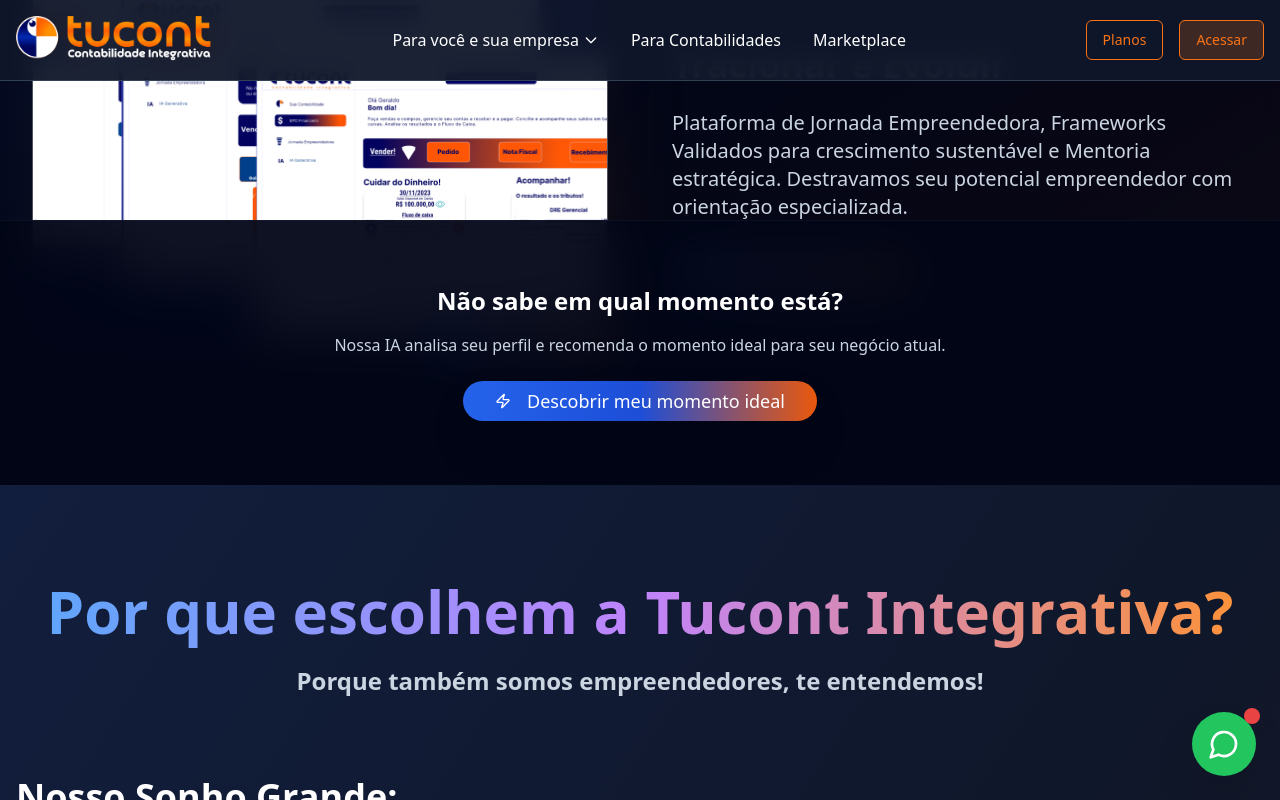
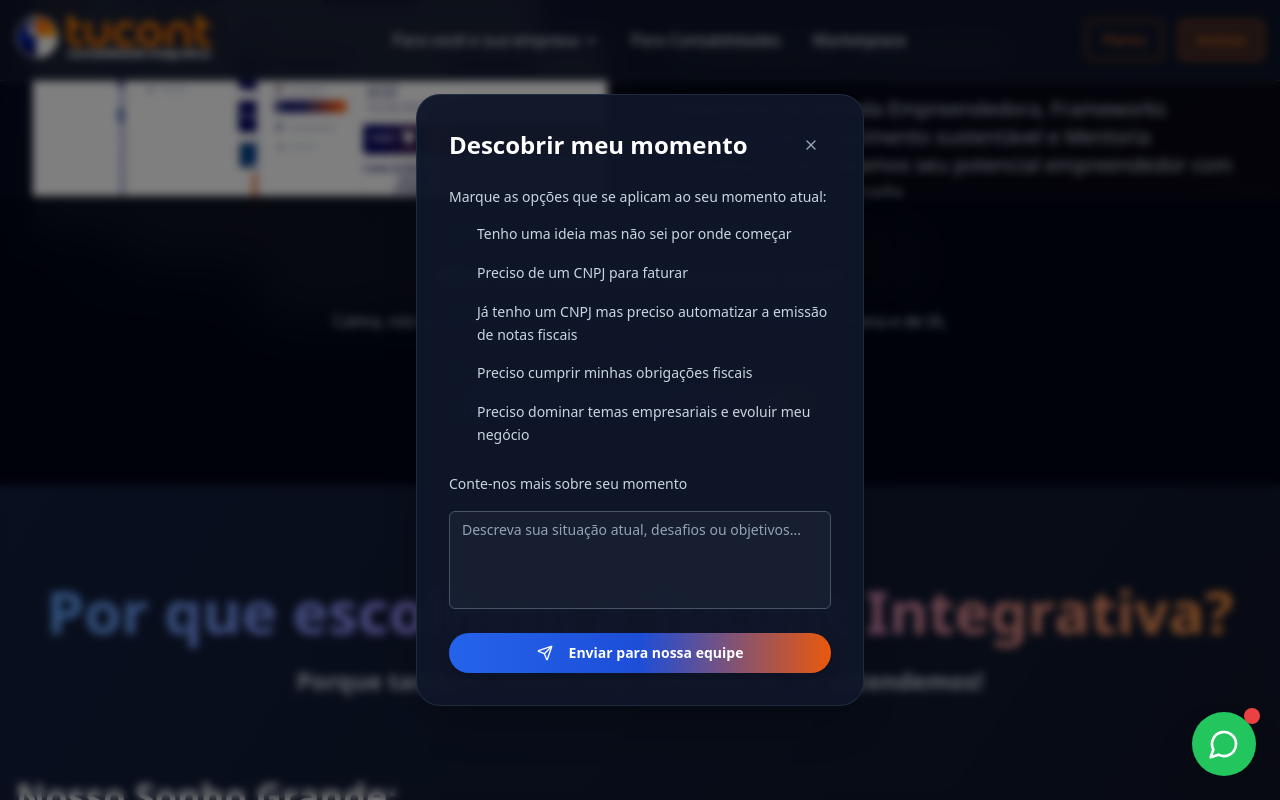
Before and after one commit to 9isnaldo/tucont, a React (Vite) app: page / in a window 1280 px wide. Both pictures are taken after a click on the button "Descobrir meu momento ideal". Shown: the part 6113-6913 px from the top of the page. Built offline with nearby package versions, Linux system fonts and the light colour scheme.

Commit message:
Refactor Growth Models Section
- Updated text and removed buttons from cards.
- Modified the bottom CTA and implemented a modal with questions.

```diff
--- a/src/components/sections/GrowthModelsSection.tsx
+++ b/src/components/sections/GrowthModelsSection.tsx
@@ -1,9 +1,11 @@
 import { useState, useEffect } from "react";
 import { Button } from "@/components/ui/button";
 import { ArrowRight, Zap } from "lucide-react";
+import { MomentDiscoveryModal } from "@/components/ui/moment-discovery-modal";
 
 const GrowthModelsSection = () => {
   const [activeStep, setActiveStep] = useState(0);
+  const [isModalOpen, setIsModalOpen] = useState(false);
 
   const businessSteps = [
     {
@@ -105,7 +107,7 @@ const GrowthModelsSection = () => {
               </span>
             </h2>
             <p className="text-lg md:text-xl text-slate-300 max-w-4xl mx-auto leading-relaxed">
-              Momento de <span className="font-semibold text-blue-400">Criar e Validar</span>,
+              <span className="font-semibold text-blue-400">Criar e Validar</span>,
               <span className="font-semibold text-orange-400"> Regularizar</span>,
               <span className="font-semibold text-blue-400"> Vender e Emitir Notas</span>,
               <span className="font-semibold text-orange-400"> Cuidar do Fisco</span>,
@@ -145,9 +147,6 @@ const GrowthModelsSection = () => {
                       {step.id === 4 && (
                         <div className="absolute inset-0 bg-gradient-to-br from-white/5 via-transparent to-white/5 rounded-2xl"></div>
                       )}
-                    </div>
-                    <div className="absolute -bottom-4 -right-4 bg-gradient-to-r from-blue-500 to-orange-500 text-white px-4 py-2 lg:px-6 lg:py-3 rounded-full font-bold shadow-lg text-sm lg:text-base">
-                      {step.title}
                     </div>
                   </div>
                 </div>
@@ -216,10 +215,10 @@ const GrowthModelsSection = () => {
             Não sabe em qual momento está?
           </h3>
           <p className="text-slate-300 mb-6 text-sm lg:text-base">
-            Nossa IA analisa seu perfil e recomenda o momento ideal para seu negócio atual.
+            Calma, nós te ajudamos. Conte-nos um pouco, que nossa equipe humana e de IA, recomendará.
           </p>
           <Button
-            onClick={() => window.open(`https://wa.me/5511999999999?text=${encodeURIComponent("Quero descobrir em qual momento meu negócio está")}`, '_blank')}
+            onClick={() => setIsModalOpen(true)}
             className="bg-gradient-to-r from-blue-600 via-blue-700 to-orange-600 hover:from-blue-700 hover:via-blue-800 hover:to-orange-700 text-white px-6 py-3 lg:px-8 lg:py-4 text-base lg:text-lg rounded-full shadow-2xl hover:shadow-blue-500/20 transform hover:scale-105 transition-all duration-300"
           >
             <Zap className="w-4 h-4 lg:w-5 lg:h-5 mr-2" />
@@ -227,6 +226,11 @@ const GrowthModelsSection = () => {
           </Button>
         </div>
       </div>
+
+      <MomentDiscoveryModal
+        isOpen={isModalOpen}
+        onClose={() => setIsModalOpen(false)}
+      />
     </section>
   );
 };
--- /dev/null
+++ b/src/components/ui/moment-discovery-modal.tsx
@@ -0,0 +1,108 @@
+import { useState } from "react";
+import { Button } from "@/components/ui/button";
+import { Checkbox } from "@/components/ui/checkbox";
+import { Textarea } from "@/components/ui/textarea";
+import { Label } from "@/components/ui/label";
+import { X, Send } from "lucide-react";
+
+interface MomentDiscoveryModalProps {
+  isOpen: boolean;
+  onClose: () => void;
+}
+
+export const MomentDiscoveryModal = ({ isOpen, onClose }: MomentDiscoveryModalProps) => {
+  const [selectedOptions, setSelectedOptions] = useState<string[]>([]);
+  const [additionalInfo, setAdditionalInfo] = useState("");
+
+  const options = [
+    "Tenho uma ideia mas não sei por onde começar",
+    "Preciso de um CNPJ para faturar",
+    "Já tenho um CNPJ mas preciso automatizar a emissão de notas fiscais",
+    "Preciso cumprir minhas obrigações fiscais",
+    "Preciso dominar temas empresariais e evoluir meu negócio"
+  ];
+
+  const handleOptionChange = (option: string, checked: boolean) => {
+    if (checked) {
+      setSelectedOptions([...selectedOptions, option]);
+    } else {
+      setSelectedOptions(selectedOptions.filter(item => item !== option));
+    }
+  };
+
+  const handleSubmit = () => {
+    const selectedText = selectedOptions.join(", ");
+    const fullMessage = `Opções selecionadas: ${selectedText}. Informações adicionais: ${additionalInfo}`;
+    window.open(`https://wa.me/5511999999999?text=${encodeURIComponent(fullMessage)}`, '_blank');
+    onClose();
+  };
+
+  if (!isOpen) return null;
+
+  return (
+    <div className="fixed inset-0 bg-black/50 backdrop-blur-sm flex items-center justify-center z-50 p-4">
+      <div className="bg-slate-900/95 backdrop-blur-xl border border-slate-700/50 rounded-3xl p-8 max-w-md w-full shadow-2xl">
+        <div className="flex items-center justify-between mb-6">
+          <h3 className="text-2xl font-bold text-white">
+            Descobrir meu momento
+          </h3>
+          <Button
+            onClick={onClose}
+            variant="ghost"
+            size="sm"
+            className="text-slate-400 hover:text-white"
+          >
+            <X className="w-5 h-5" />
+          </Button>
+        </div>
+
+        <div className="space-y-4 mb-6">
+          <p className="text-slate-300 text-sm">
+            Marque as opções que se aplicam ao seu momento atual:
+          </p>
+
+          {options.map((option, index) => (
+            <div key={index} className="flex items-start space-x-3">
+              <Checkbox
+                id={`option-${index}`}
+                checked={selectedOptions.includes(option)}
+                onCheckedChange={(checked) =>
+                  handleOptionChange(option, checked as boolean)
+                }
+                className="mt-1"
+              />
+              <Label
+                htmlFor={`option-${index}`}
+                className="text-slate-300 text-sm leading-relaxed cursor-pointer"
+              >
+                {option}
+              </Label>
+            </div>
+          ))}
+        </div>
+
+        <div className="space-y-4 mb-6">
+          <Label htmlFor="additional-info" className="text-slate-300 text-sm">
+            Conte-nos mais sobre seu momento
+          </Label>
+          <Textarea
+            id="additional-info"
+            placeholder="Descreva sua situação atual, desafios ou objetivos..."
+            value={additionalInfo}
+            onChange={(e) => setAdditionalInfo(e.target.value)}
+            className="bg-slate-800/50 border-slate-600 text-white placeholder:text-slate-400 resize-none"
+            rows={4}
+          />
+        </div>
+
+        <Button
+          onClick={handleSubmit}
+          className="w-full bg-gradient-to-r from-blue-600 via-blue-700 to-orange-600 hover:from-blue-700 hover:via-blue-800 hover:to-orange-700 text-white rounded-full py-3 font-semibold shadow-lg"
+        >
+          <Send className="w-4 h-4 mr-2" />
+          Enviar para nossa equipe
+        </Button>
+      </div>
+    </div>
+  );
+};
```
